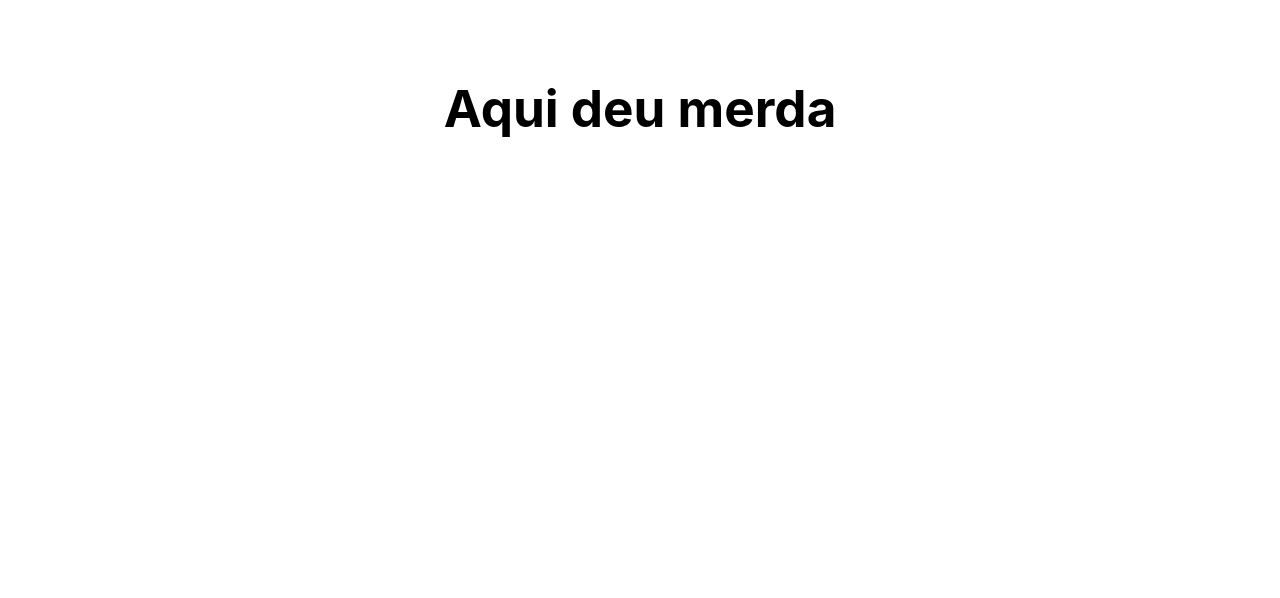
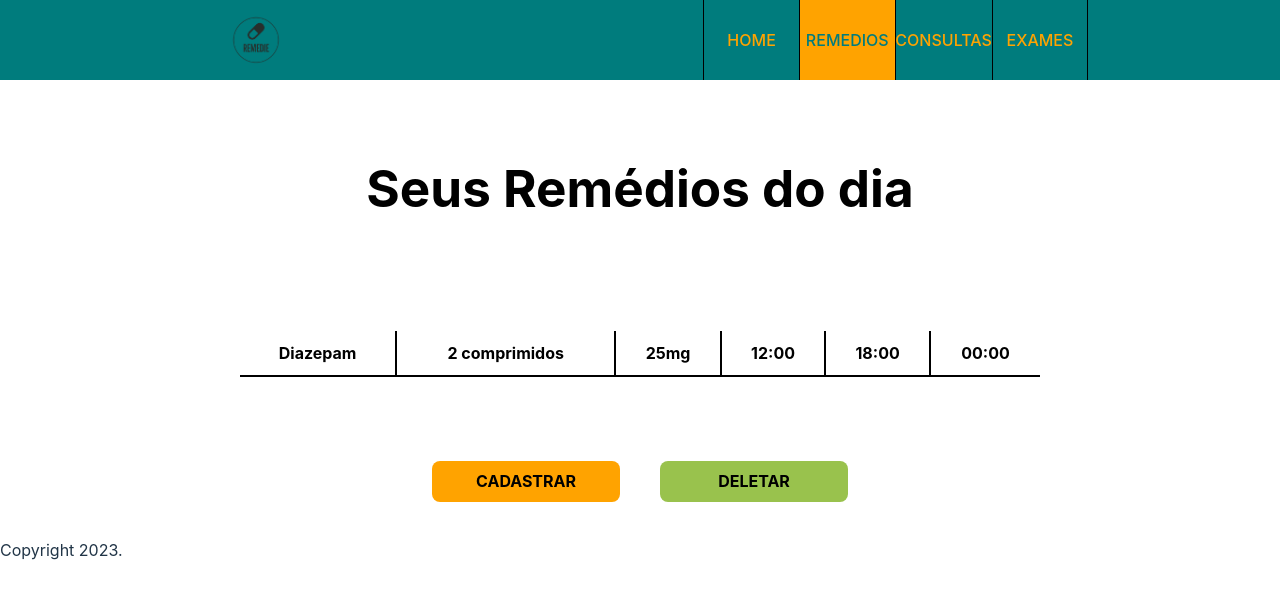
Before and after one commit to Kievv/Projeto-Frontend, a React (Vite) app: page /remedios in a window 1280 px wide. Shown: the top 598 px of the page. Built offline with nearby package versions, Linux system fonts and the light colour scheme.

Commit message:
Botões e página de remédios adicionados

```diff
--- a/src/App.jsx
+++ b/src/App.jsx
@@ -4,6 +4,7 @@ import Layout from './components/Layout';
 import Home from './pages/Home';
 import Erro404 from './pages/Erro404';
 import Consultas from './pages/paginaConsulta/Consultas';
+import Remedios from './pages/Remedio/Remedios';
 
 function App() {
   return (
@@ -11,6 +12,7 @@ function App() {
       <Routes>
         <Route element={<Layout />}>
           <Route path="/home" element={<Home />} />
+          <Route path="/remedios" element={<Remedios />} />
           <Route path="/consultas" element={<Consultas />} />
         </Route>
         <Route path="*" element={<Erro404 />} />
--- /dev/null
+++ b/src/components/Button/index.jsx
@@ -0,0 +1,9 @@
+const Button = (props) => {
+  return (
+    <>
+      <button className={`${props.classe}`}>{props.botao}</button>
+    </>
+  );
+};
+
+export default Button;
--- a/src/components/Navbar/index.jsx
+++ b/src/components/Navbar/index.jsx
@@ -6,7 +6,7 @@ const Navbar = (props) => {
   return (
     <div className="container">
       <nav className="nav">
-        <a href="#" className="logo">
+        <a href="/home" className="logo">
           <img src={companyLogo} alt="Remedie logo" className="image-Logo"></img>
         </a>
 
--- /dev/null
+++ b/src/components/TabelaRemedio/TabelaRemedio.css
@@ -0,0 +1,54 @@
+/* Estilo geral da tabela */
+table {
+    border-collapse: collapse; /* Colapsar as bordas da tabela */
+    width: 100%; /* Largura total da tabela */
+    max-width: 800px; /* Largura máxima da tabela */
+    margin: 0 auto; /* Centralizar a tabela horizontalmente */
+    color: black;
+    font-weight: bold;
+    margin-top: 80px;
+
+
+  }
+
+  /* Estilo do cabeçalho da tabela */
+  thead {
+    background-color: #f2f2f2; /* Cor de fundo do cabeçalho */
+    font-weight: bold; /* Peso da fonte do cabeçalho */
+  }
+
+  /* Estilo das células de cabeçalho da tabela */
+  th {
+    padding: 10px; /* Espaçamento interno das células de cabeçalho */
+    text-align: center; /* Alinhamento do texto das células de cabeçalho */
+    border-bottom: 2px solid #000000; /* Borda inferior das células de cabeçalho */
+    border-right: 2px solid #000000;
+  }
+
+  /* Estilo das células de dados da tabela */
+  td {
+    padding: 10px; /* Espaçamento interno das células de dados */
+    text-align: center; /* Alinhamento do texto das células de dados */
+    border-bottom: 2px solid #000000; /* Borda inferior das células de dados */
+    border-right: 2px solid #000000;
+  }
+
+  /* Estilo das células de dados de uma linha ímpar da tabela */
+  tr td {
+    background-color: #ffffff; /* Cor de fundo das células de dados  */
+  }
+
+  h1 {
+    color: black;
+    text-align: center;
+    margin-top: 80px;
+  }
+
+  .tabela-container {
+    display: flex;
+    justify-content: center;
+  }
+
+  .last-column {
+    border-right: none; /* remove a borda direita da última coluna */
+  }
--- /dev/null
+++ b/src/components/TabelaRemedio/index.jsx
@@ -0,0 +1,21 @@
+import React from 'react';
+import './TabelaRemedio.css';
+
+const TabelaRemedio = (props) => {
+  return (
+    <table>
+      <thead>
+        <tr>
+          <td>{props.remedio}</td>
+          <td>{props.dose}</td>
+          <td>{props.miligramas}</td>
+          <td>{props.hor1}</td>
+          <td>{props.hor2}</td>
+          <td className="last-column">{props.hor3}</td>
+        </tr>
+      </thead>
+    </table>
+  );
+};
+
+export default TabelaRemedio;
--- /dev/null
+++ b/src/pages/Remedio/Remedio.css
@@ -0,0 +1,30 @@
+.layout-remedio{
+    display: flex;
+    flex-direction: column;
+    align-items: center;
+}
+
+
+.btn-holder{
+    margin-top: 5%;
+    width: 100%;
+    display: flex;
+    justify-content: center;
+}
+button{
+    margin: 20px;
+    width: 188px;
+
+}
+
+.cadastrar {
+    background-color: #FFA300;
+    color: black;
+    font-weight: bold;
+}
+
+.deletar {
+    background-color: #99C24D;
+    color: black;
+    font-weight: bold;
+}
--- /dev/null
+++ b/src/pages/Remedio/Remedios.jsx
@@ -0,0 +1,32 @@
+import { Link } from 'react-router-dom';
+import Button from '../../components/Button';
+import TabelaRemedio from '../../components/TabelaRemedio';
+import './Remedio.css';
+
+const Remedios = () => {
+  return (
+    <>
+      <div className="layout-remedio">
+        <h1>Seus Remédios do dia</h1>
+        <TabelaRemedio
+          remedio="Diazepam"
+          dose="2 comprimidos"
+          miligramas="25mg"
+          hor1="12:00"
+          hor2="18:00"
+          hor3="00:00"
+        />
+        <div className="btn-holder">
+          <Link to="/remedios">
+            <Button botao="CADASTRAR" classe="cadastrar" />
+          </Link>
+          <Link to="/remedios">
+            <Button botao="DELETAR" classe="deletar" />
+          </Link>
+        </div>
+      </div>
+    </>
+  );
+};
+
+export default Remedios;
```
Also changed, not shown: src/components/Button/Button.css (added).
